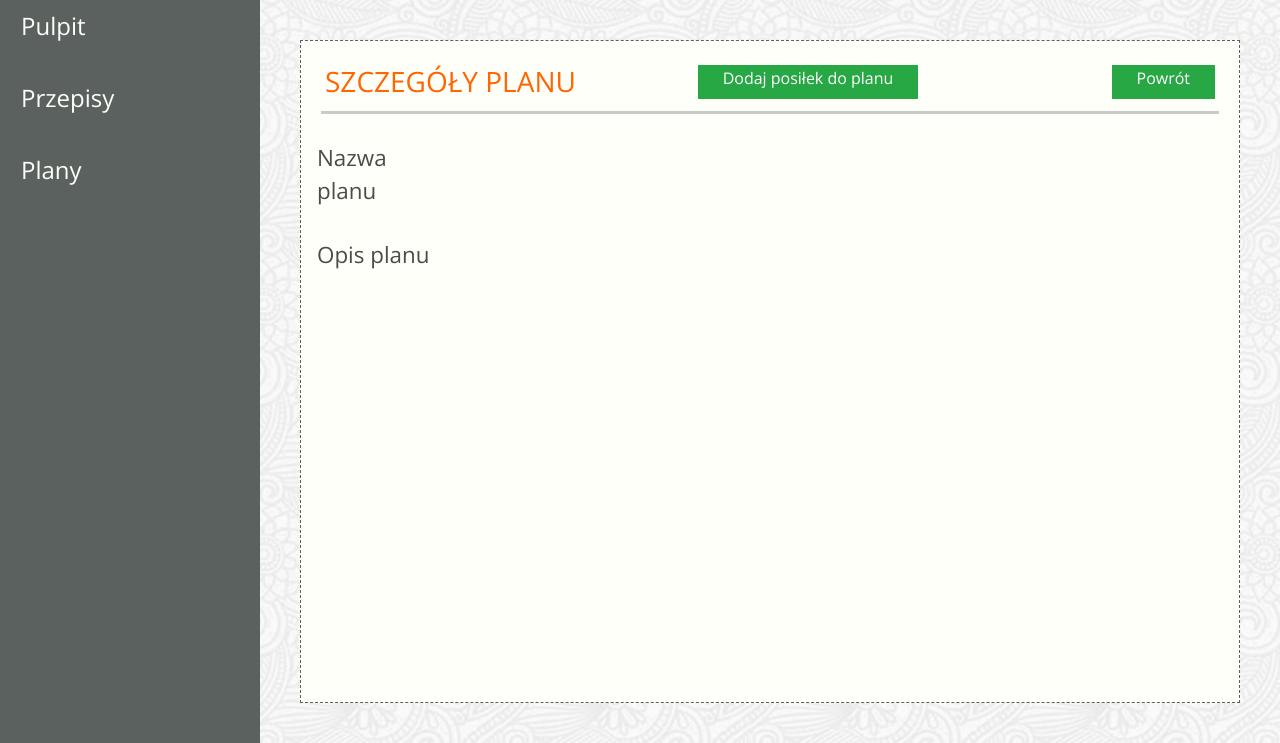
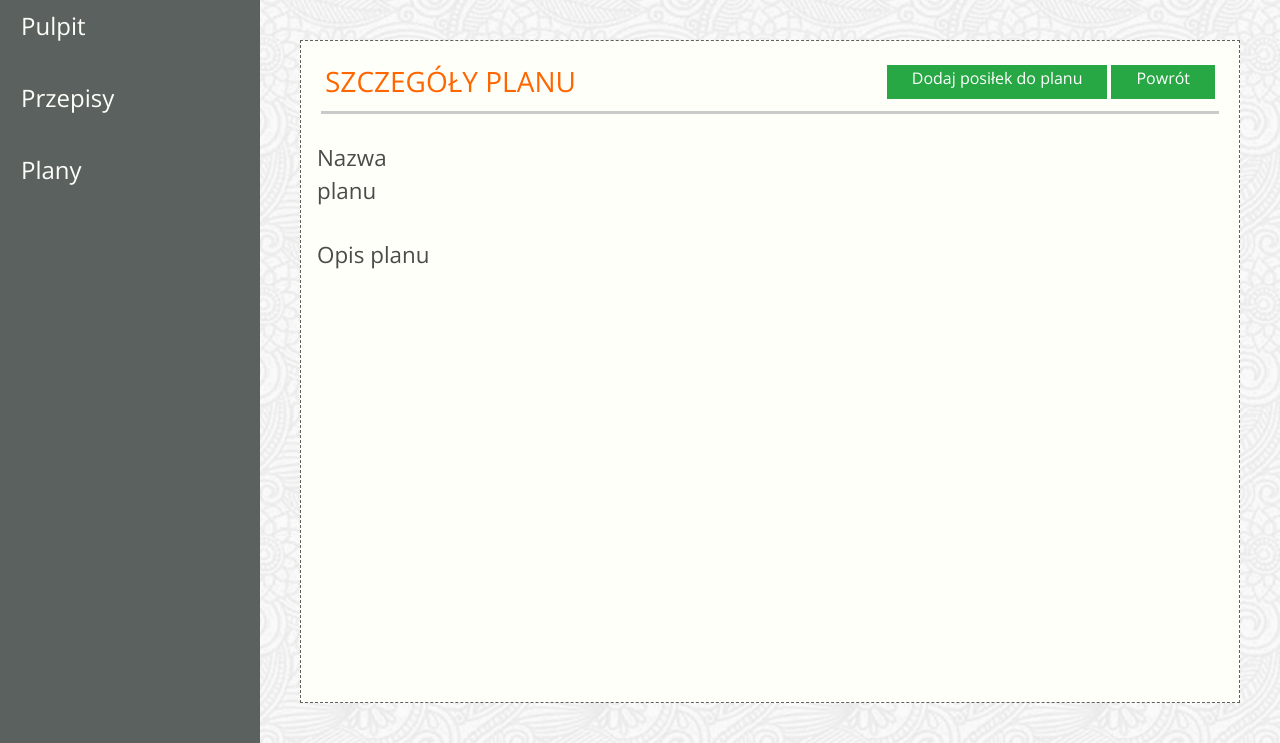
Before and after one commit to Krzysztof-Nerwinski/zaplanuj_jedzonko, a Django app: template jedzonko/templates/app-details-schedules.html in a window 1280 px wide. Shown: the part 84-827 px from the top of the page. Run offline with Django 3.2, Linux system fonts and the light colour scheme; the template is opened without the code that fills it, so the values that code supplies are empty; some libraries are stand-ins or nearby versions; some web fonts are replaced.

Commit message:
przesuwam guziki na prawo

```diff
--- a/jedzonko/templates/app-details-schedules.html
+++ b/jedzonko/templates/app-details-schedules.html
@@ -7,11 +7,10 @@
             <div class="col noPadding">
                 <h3 class="color-header text-uppercase">SZCZEGÓŁY PLANU</h3>
             </div>
-            <div class="col d-flex justify-content-end mb-2 noPadding">
-                <a href="{% url 'plan_add_recipe' %}" class="btn btn-success rounded-0 pt-0 pb-0 pr-4 pl-4">Dodaj
-                    posiłek do planu</a>
+                        <div class="d-flex justify-content-end mb-2 pl-1">
+                <a href="{% url 'plan_add_recipe' %}" class="btn btn-success rounded-0 pt-0 pb-0 pr-4 pl-4">Dodaj posiłek do planu</a>
             </div>
-            <div class="col d-flex justify-content-end mb-2 noPadding">
+            <div class="d-flex justify-content-end mb-2 pl-1">
                 <a href="{% url 'plan_list' %}" class="btn btn-success rounded-0 pt-0 pb-0 pr-4 pl-4">Powrót</a>
             </div>
         </div>
--- a/jedzonko/templates/app-recipes.html
+++ b/jedzonko/templates/app-recipes.html
@@ -7,12 +7,12 @@
             <div class="col noPadding"><h3 class="color-header text-uppercase">Lista
                 Przepisów</h3>
             </div>
-            <div class="col d-flex justify-content-end mb-2 noPadding">
+            <div class="d-flex justify-content-end mb-2 pl-1">
                 <a href="{% url 'recipe_add' %}"
                    class="btn btn-success rounded-0 pt-0 pb-0 pr-4 pl-4">Dodaj
                     przepis</a>
             </div>
-            <div class="col d-flex justify-content-end mb-2 noPadding">
+            <div class="d-flex justify-content-end mb-2 pl-1">
                 <a href="{% url 'plan_add_recipe' %}" class="btn btn-success rounded-0 pt-0 pb-0 pr-4 pl-4">Dodaj
                     posiłek do planu</a>
             </div>
--- a/jedzonko/templates/app-schedules.html
+++ b/jedzonko/templates/app-schedules.html
@@ -7,12 +7,12 @@
             <div class="col noPadding">
                 <h3 class="color-header text-uppercase">LISTA PLANÓW</h3>
             </div>
-            <div class="col d-flex justify-content-end mb-2 noPadding">
+            <div class="d-flex justify-content-end mb-2 pl-1">
                 <a href="{% url 'plan_add' %}"
                    class="btn btn-success rounded-0 pt-0 pb-0 pr-4 pl-4">Dodaj
                     plan</a>
             </div>
-            <div class="col d-flex justify-content-end mb-2 noPadding">
+            <div class="d-flex justify-content-end mb-2 pl-1">
                 <a href="{% url 'plan_add_recipe' %}" class="btn btn-success rounded-0 pt-0 pb-0 pr-4 pl-4">Dodaj
                     posiłek do planu</a>
             </div>
```
Also changed, not shown: static/favicon.ico (added), 1 other file.
